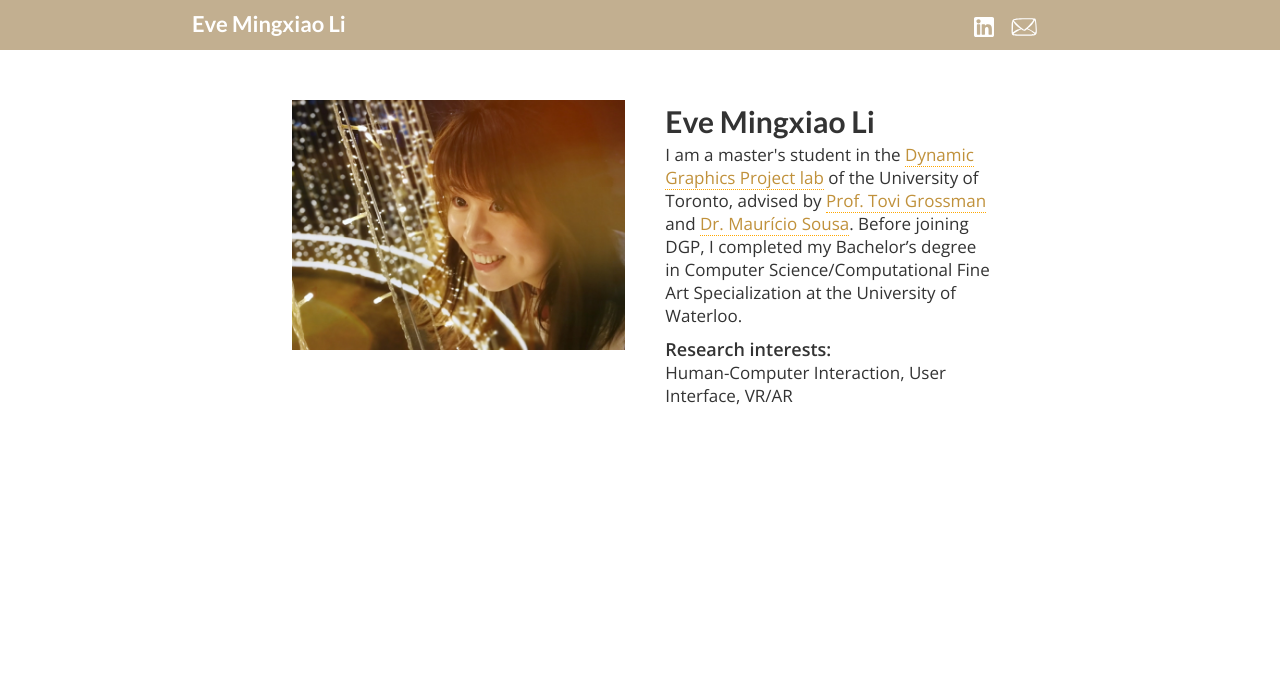
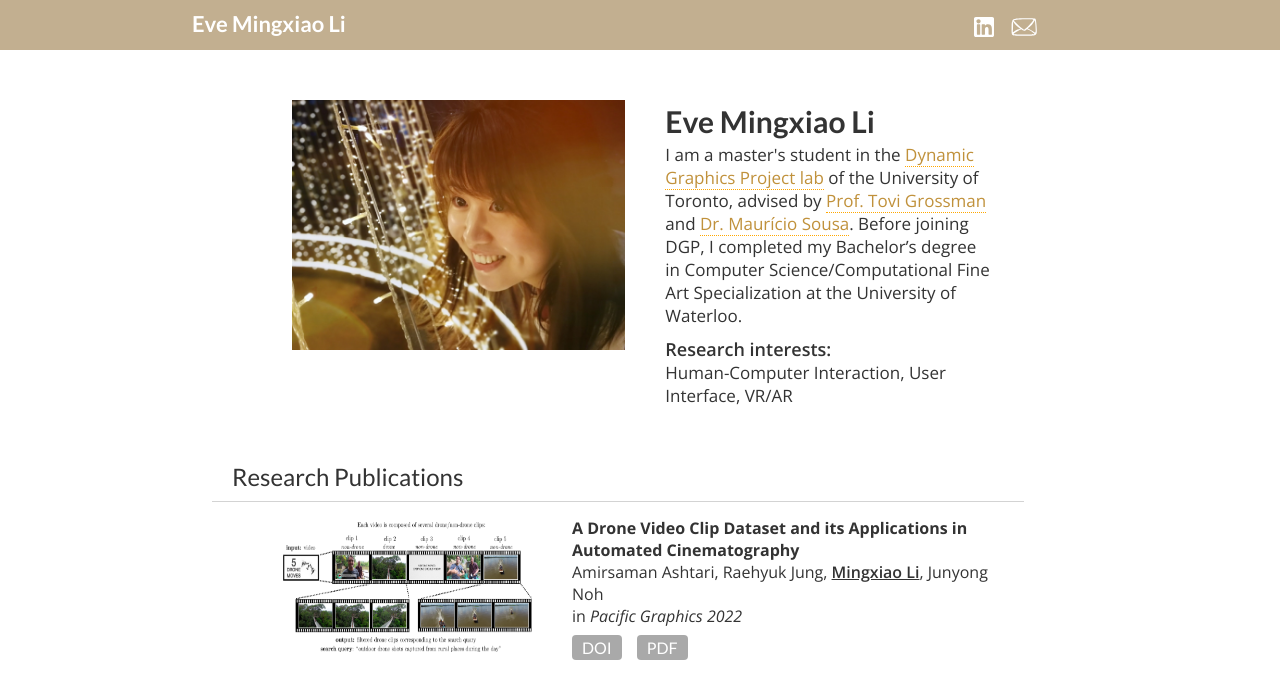
Before and after one commit to evelimx/evelimx.github.io, a React (Create React App) app: page / in a window 1280 px wide. Shown: the top 698 px of the page. Built offline with nearby package versions, Linux system fonts and the light colour scheme; some icons are missing.

Commit message:
research publication

```diff
--- /dev/null
+++ b/src/components/research/research.js
@@ -0,0 +1,18 @@
+import React from "react";
+import ResearchProjects from '../../data/research.json';
+import ResearchPreview from './research_preview.js';
+
+const Research = () => (
+    <div className="research-section">
+        <div className="section-title">
+            Research Publications
+        </div>
+        <div>
+            {ResearchProjects.map((research) =>
+                <ResearchPreview key={research.id} research={research}
+                />)}
+        </div>
+    </div>
+);
+
+export default Research;
--- /dev/null
+++ b/src/components/research/research_preview.js
@@ -0,0 +1,28 @@
+import React from "react";
+
+const Research = ({research}) => (
+    <div className="publication_preview">
+        <div className="thumbnail">
+            <img src={require("../../data/research_thumbnails/" + research.thumbnail)} />
+        </div>
+        <div className="descriptions">
+            <div>
+                <div className="title">
+                    {research.title}
+                </div>
+                <div className="author">
+                    <div dangerouslySetInnerHTML={{__html: research.authors}}></div>
+                </div>
+                <div className="conference">
+                    in <div>{research.conference}</div>
+                </div>
+            </div>
+            <div className="links">
+                {!!research.doi && <a href={research.doi} target="_blank">DOI</a>}
+                {!!research.pdf && <a href={research.pdf} target="_blank">PDF</a>}
+            </div>
+        </div>
+    </div>
+);
+
+export default Research;
--- /dev/null
+++ b/src/data/research.json
@@ -0,0 +1,11 @@
+[
+    {
+        "id": 1,
+        "title": "A Drone Video Clip Dataset and its Applications in Automated Cinematography",
+        "authors": "Amirsaman Ashtari, Raehyuk Jung, <b><u>Mingxiao Li</u></b>, Junyong Noh",
+        "conference": "Pacific Graphics 2022",
+        "thumbnail": "drone.png",
+        "doi": "https://diglib.eg.org/handle/10.1111/cgf14668",
+        "pdf": "https://diglib.eg.org/bitstream/handle/10.1111/cgf14668/v41i7pp189-203.pdf"
+    }
+]
--- a/src/pages/index.js
+++ b/src/pages/index.js
@@ -1,6 +1,7 @@
 import React from "react";
 import Navbar from "../components/nav-bar/nav-bar";
 import About from "../components/about/about"
+import Research from "../components/research/research";
 
 const MainPage = () => {
     return (
@@ -8,6 +9,9 @@ const MainPage = () => {
             <Navbar page="index"/>
             <div className="body-part">
                 <About />
+                <div id="research">
+                    <Research />
+                </div>
             </div>
         </div>
     );
--- /dev/null
+++ b/src/styles/publication.scss
@@ -0,0 +1,70 @@
+@import 'general';
+
+.research-section {
+  color: $textColor;
+  margin-top: 20px;
+  margin-left: 20px;
+
+  .section-title {
+    @include section-title();
+  }
+
+    .publication_preview {
+      display: flex;
+      margin: 10px 20px 10px 40px;
+      font-family: $textFont;
+      font-size: 16px;
+
+      .thumbnail {
+        margin: 10px 10px 10px 30px;
+        align-self: left;
+        img {
+          width: 250px;
+          height: 130px;
+        }
+      }
+
+      .descriptions {
+        margin: 5px 10px 10px 30px;
+        align-self: right;
+        .title {
+          font-weight: 700;
+        }
+
+        .author {
+          b {
+            font-weight: 600;
+          }
+        }
+
+        .conference {
+          div {
+            display: inline;
+            font-style: italic;
+          }
+        }
+
+        .description {
+          margin-top: 16px;
+        }
+
+        .links {
+          margin-top: 10px;
+          a {
+            margin-right: 15px;
+            padding: 3px 10px;
+            background: darkgray;
+            border-radius: 4px;
+
+            font-family: $titleFont;
+            text-decoration: none;
+            color: white;
+
+            &:hover {
+              background: $highlightBlockColor;
+            }
+          }
+        }
+      }
+    }
+}
--- a/src/styles/styles.scss
+++ b/src/styles/styles.scss
@@ -1,6 +1,7 @@
 @import 'general';
 @import './navbar.scss';
 @import './about.scss';
+@import './publication.scss';
 
 div.page-container {
   margin: 0;
```
Also changed, not shown: src/data/research_thumbnails/drone.png (added).
